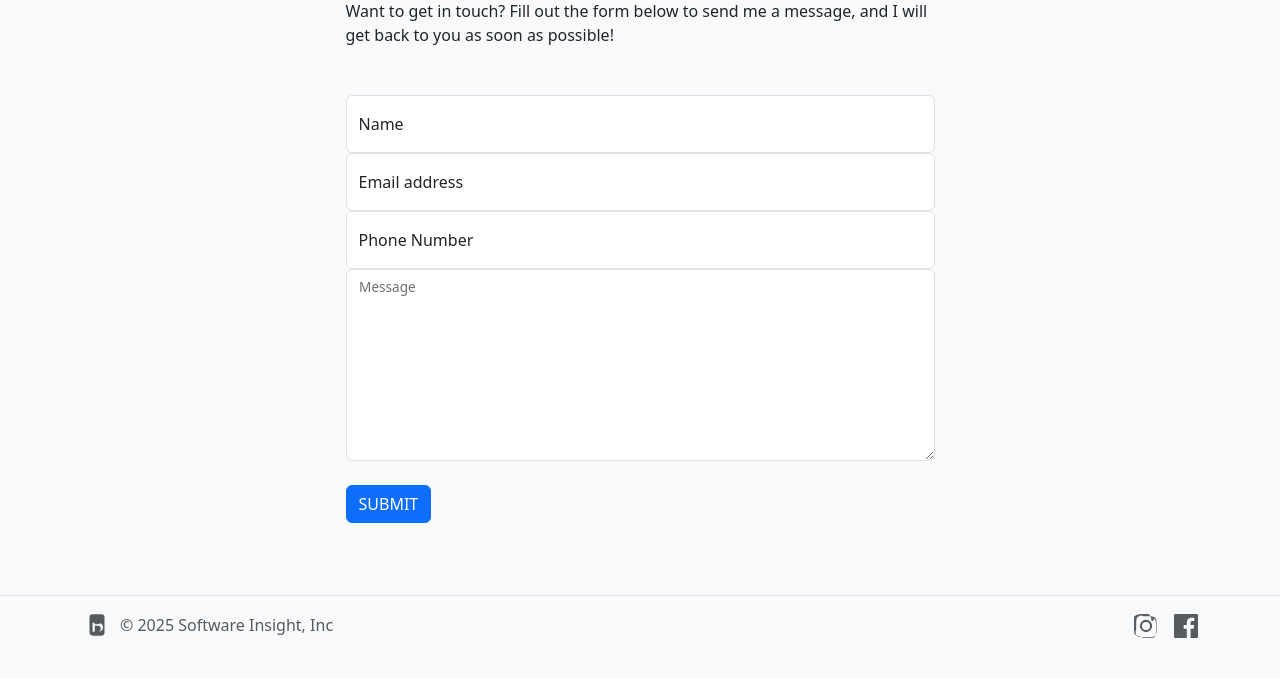
After one commit to mjeyz/Cafe-and-Wifi-Website, a Flask app: page /contact in a window 1280 px wide. The commit adds this page. Shown: the part 561-1239 px from the top of the page. Run offline with Flask 3, Linux system fonts and the light colour scheme; some libraries are stand-ins or nearby versions.

Commit message:
Add About and Contact pages with corresponding routes and update navigation

```diff
--- a/main.py
+++ b/main.py
@@ -44,5 +44,15 @@ def login():
     form = LoginFarm()
     return render_template("login.html", form=form)
 
+@app.route("/about")
+def about():
+    return render_template("about.html")
+
+@app.route("/contact", methods=["GET", "POST"])
+def contact():
+    return render_template("contact.html")
+
+
+
 if __name__ == "__main__":
     app.run(debug=True)
--- a/static/css/styles.css
+++ b/static/css/styles.css
@@ -1,5 +1,5 @@
 .nav-link {
     color: white !important;
     font-weight: bold;
-    margin-right: 30px;
+    margin-right: 20px;
 }
--- /dev/null
+++ b/templates/contact.html
@@ -0,0 +1,101 @@
+{% include "header.html" %}
+
+
+<header
+        class="masthead"
+        style="background-image: url('../static/assets/img/contact-bg.jpg')">
+    <div class="container position-relative px-4 px-lg-5">
+        <div class="row gx-4 gx-lg-5 justify-content-center">
+            <div class="col-md-10 col-lg-8 col-xl-7">
+                <div class="page-heading">
+                    {% if msg_sent: %}
+                    <h1>Successfully sent your message</h1>
+                    {% else: %}
+                    <h1>Contact Me</h1>
+                    {% endif %}
+                    <span class="subheading">Have questions? I have answers.</span>
+                </div>
+            </div>
+        </div>
+    </div>
+</header>
+<main class="mb-4">
+    <div class="container px-4 px-lg-5">
+        <div class="row gx-4 gx-lg-5 justify-content-center">
+            <div class="col-md-10 col-lg-8 col-xl-7">
+                <p>
+                    Want to get in touch? Fill out the form below to send me a message, and
+                    I will get back to you as soon as possible!
+                </p>
+                <div class="my-5">
+                    {% with messages = get_flashed_messages(with_categories=true) %}
+                    {% if messages %}
+                    {% for category, message in messages %}
+                    <div class="alert alert-{{ category }} alert-dismissible fade show" role="alert">
+                        {{ message }}
+                    </div>
+                    {% endfor %}
+                    {% endif %}
+                    {% endwith %}
+                    <form
+                            id="contactForm"
+                            name="sentMessage"
+                            action="{{ url_for('contact') }}"
+                            method="post">
+                        <div class="form-floating">
+                            <input
+                                    class="form-control"
+                                    id="name"
+                                    name="name"
+                                    type="text"
+                                    placeholder="Enter your name..."
+                                    required
+                            />
+                            <label for="name">Name</label>
+                        </div>
+                        <div class="form-floating">
+                            <input
+                                    class="form-control"
+                                    id="email"
+                                    name="email"
+                                    type="email"
+                                    placeholder="Enter your email..."
+                                    required/>
+                            <label for="email">Email address</label>
+                        </div>
+                        <div class="form-floating">
+                            <input
+                                    class="form-control"
+                                    id="phone"
+                                    name="phone"
+                                    type="tel"
+                                    placeholder="Enter your phone number..."
+                                    required/>
+                            <label for="phone">Phone Number</label>
+                        </div>
+                        <div class="form-floating">
+                            <textarea
+                          class="form-control"
+                          id="message"
+                          name="message"
+                          placeholder="Enter your message here..."
+                          required
+                          style="height: 12rem">
+                            </textarea>
+                            <label for="message">Message</label>
+                        </div>
+                        <br/>
+                        <button
+                                class="btn btn-primary text-uppercase"
+                                id="submitButton"
+                                type="submit">
+                            Submit
+                        </button>
+                    </form>
+                </div>
+            </div>
+        </div>
+    </div>
+</main>
+
+{% include "footer.html" %}
--- a/templates/header.html
+++ b/templates/header.html
@@ -49,12 +49,11 @@
             <li class="nav-item"><a class="nav-link active" href="{{ url_for('home')}}">Home</a></li>
             <li class="nav-item"><a class="nav-link" href="{{ url_for('register') }}">Register</a></li>
             <li class="nav-item"><a class="nav-link" href="{{ url_for('login') }}">Login</a></li>
-            <li class="nav-item"><a class="nav-link" href="#">About</a></li>
-            <li class="nav-item"><a class="nav-link" href="#">Contact</a></li>
+            <li class="nav-item"><a class="nav-link" href="{{ url_for('about') }}">About</a></li>
+            <li class="nav-item"><a class="nav-link" href="{{ url_for('contact') }}">Contact</a></li>
         </ul>
         </div>
     </nav>
-</nav>
 
 <!-- HERO SECTION -->
 <section class="bg-dark text-light text-center position-relative">
@@ -69,8 +68,8 @@
             Enjoy free and reliable Wi-Fi, plenty of sockets, and cozy seating to get your work done in comfort.
         </p>
         <div class="mt-4">
-            <button class="btn btn-outline-info btn-lg me-3 fw-bold">Explore Now</button>
-            <button class="btn btn-outline-light btn-lg">Learn More</button>
+            <button class="btn btn-outline-info btn-lg me-3 fw-bold" href="{{ url_for('register') }}">Register</button>
+            <button class="btn btn-outline-light btn-lg" href="{{ url_for('login') }}">Login</button>
         </div>
     </div>
 </section>
```
Also changed, not shown: templates/about.html (added, +41 -0 lines).
